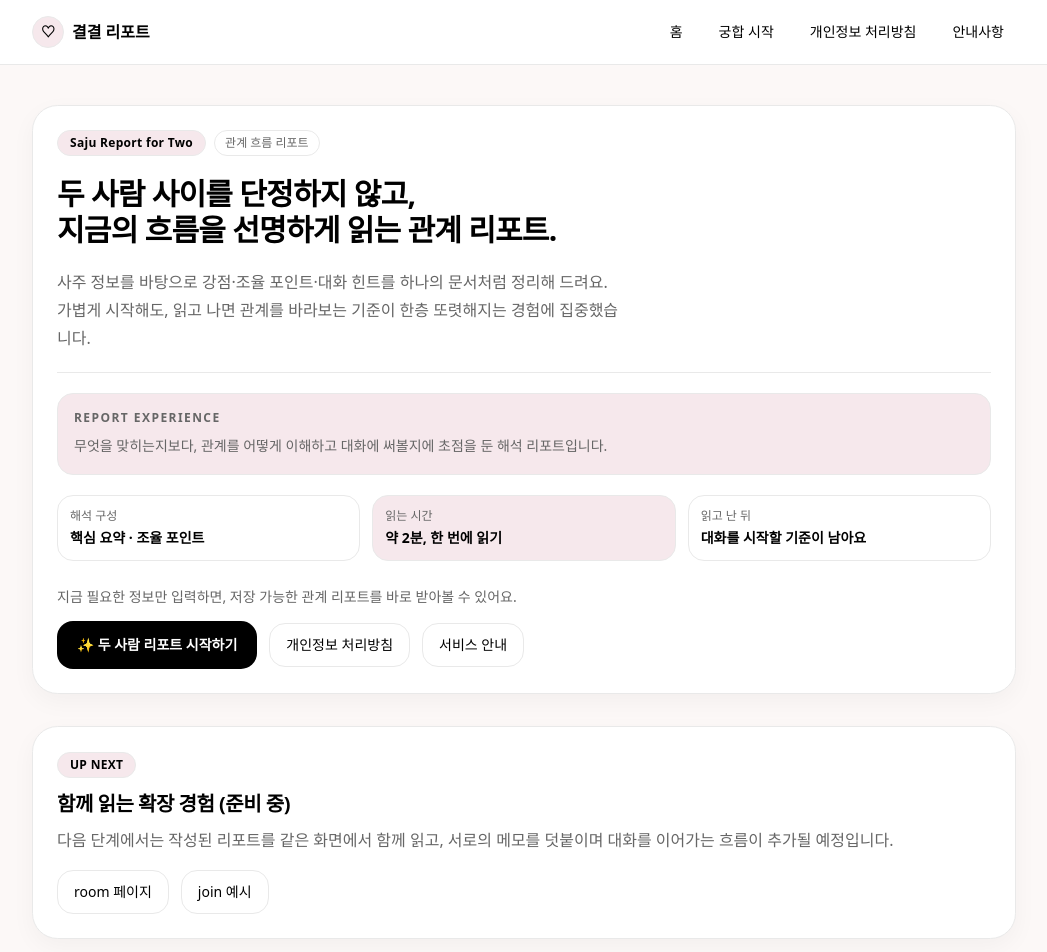
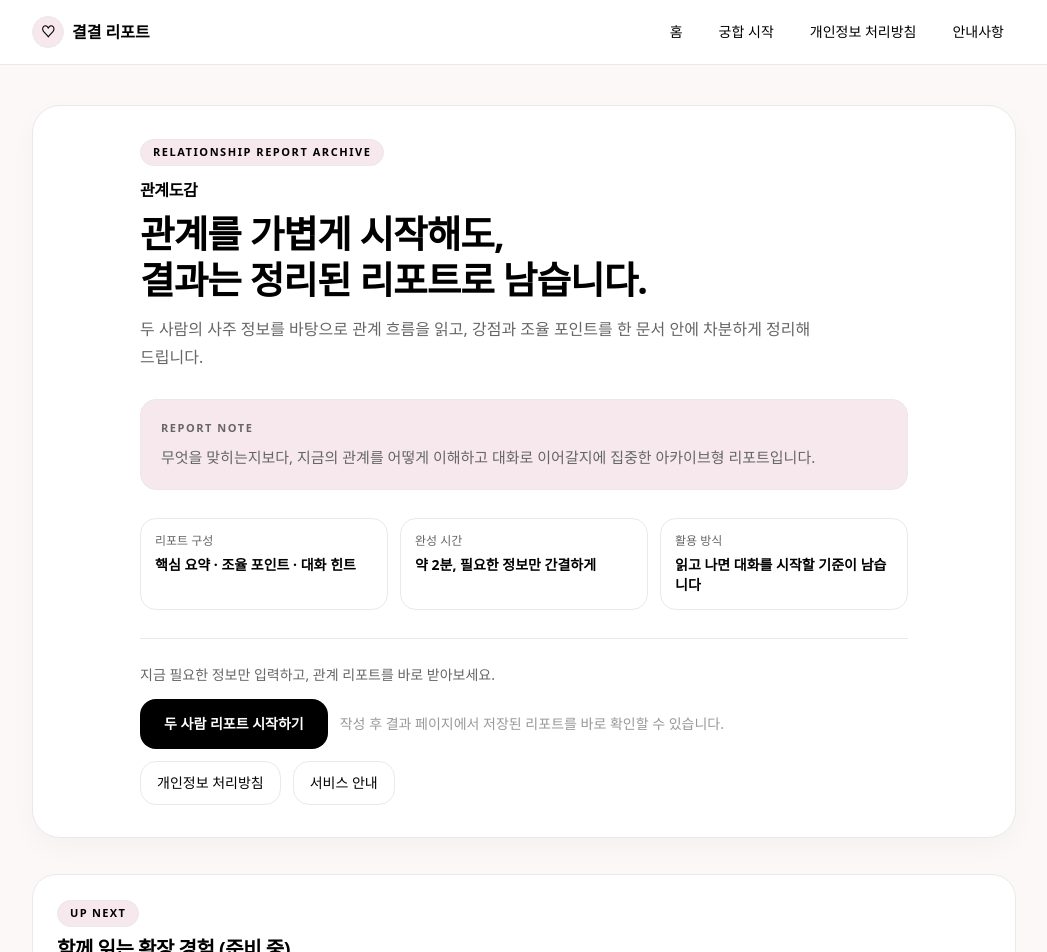
Before and after one commit to PLANB-John/product-saju-web-GPT, a Next.js app: page / in a window 1280 px wide. Shown: the top 952 px of the page, without its empty margins (116-1163 px from the left). Built offline with nearby package versions, Linux system fonts and the light colour scheme.

Commit message:
Refine home hero and CTA layout for premium brand tone

```diff
--- a/app/page.tsx
+++ b/app/page.tsx
@@ -1,60 +1,73 @@
 import Link from "next/link";
-import { PlaceholderCard } from "@/components/placeholder-card";
+
+const archivePoints = [
+  { label: "리포트 구성", value: "핵심 요약 · 조율 포인트 · 대화 힌트" },
+  { label: "완성 시간", value: "약 2분, 필요한 정보만 간결하게" },
+  { label: "활용 방식", value: "읽고 나면 대화를 시작할 기준이 남습니다" },
+];
+
+const upcomingTracks = ["함께 읽기 뷰", "메모 레이어", "대화 후속 기록"];
 
 export default function HomePage() {
   return (
-    <div className="section-gap">
-      <section className="surface-card relative overflow-hidden fade-up">
-        <div className="relative space-y-4 sm:space-y-5">
-          <div className="flex flex-wrap items-center gap-2">
-            <p className="badge-soft">Saju Report for Two</p>
-            <span className="badge-muted">관계 흐름 리포트</span>
+    <div className="space-y-6 sm:space-y-9">
+      <section className="rounded-[1.75rem] border border-[#E9E9E9] bg-white p-5 shadow-[0_10px_28px_rgba(0,0,0,0.03)] sm:p-8">
+        <div className="mx-auto max-w-3xl space-y-6 sm:space-y-7">
+          <div className="space-y-3">
+            <p className="inline-flex items-center rounded-full border border-[#E9E9E9] bg-[#F6E8EC] px-3 py-1 text-[11px] font-semibold uppercase tracking-[0.14em] text-black">
+              Relationship Report Archive
+            </p>
+            <div className="space-y-2">
+              <p className="text-sm font-semibold tracking-tight text-black sm:text-base">관계도감</p>
+              <h1 className="text-[1.7rem] font-semibold leading-[1.25] tracking-tight text-black sm:text-[2.35rem]">
+                관계를 가볍게 시작해도,
+                <br className="hidden sm:block" /> 결과는 정리된 리포트로 남습니다.
+              </h1>
+            </div>
+            <p className="max-w-2xl text-sm leading-6 text-[#666666] sm:text-base sm:leading-7">
+              두 사람의 사주 정보를 바탕으로 관계 흐름을 읽고, 강점과 조율 포인트를 한 문서 안에 차분하게 정리해
+              드립니다.
+            </p>
           </div>
 
-          <h1 className="title-xl max-w-3xl">
-            두 사람 사이를 단정하지 않고,
-            <br className="hidden sm:block" /> 지금의 흐름을 선명하게 읽는 관계 리포트.
-          </h1>
-          <p className="body-md max-w-xl text-pretty">
-            사주 정보를 바탕으로 강점·조율 포인트·대화 힌트를 하나의 문서처럼 정리해 드려요.
-            가볍게 시작해도, 읽고 나면 관계를 바라보는 기준이 한층 또렷해지는 경험에 집중했습니다.
-          </p>
-          <div className="accent-line" />
-
-          <div className="surface-muted">
-            <p className="text-xs font-semibold uppercase tracking-[0.12em] text-[#666666]">Report Experience</p>
-            <p className="mt-2 text-sm leading-6 text-[#666666]">
-              무엇을 맞히는지보다, 관계를 어떻게 이해하고 대화에 써볼지에 초점을 둔 해석 리포트입니다.
+          <div className="rounded-2xl border border-[#E9E9E9] bg-[#F6E8EC] p-4 sm:p-5">
+            <p className="text-[11px] font-semibold uppercase tracking-[0.14em] text-[#666666]">Report Note</p>
+            <p className="mt-2 text-sm leading-6 text-[#666666] sm:text-[15px]">
+              무엇을 맞히는지보다, 지금의 관계를 어떻게 이해하고 대화로 이어갈지에 집중한 아카이브형 리포트입니다.
             </p>
           </div>
 
           <div className="grid gap-2.5 sm:grid-cols-3 sm:gap-3">
-            <div className="rounded-2xl border border-[#E9E9E9] bg-white p-3">
-              <p className="text-xs text-[#666666]">해석 구성</p>
-              <p className="mt-1 text-sm font-semibold text-black">핵심 요약 · 조율 포인트</p>
+            {archivePoints.map((point) => (
+              <div key={point.label} className="rounded-2xl border border-[#E9E9E9] bg-white p-3.5">
+                <p className="text-xs font-medium text-[#666666]">{point.label}</p>
+                <p className="mt-1.5 text-sm font-semibold leading-5 text-black">{point.value}</p>
               </div>
-            <div className="rounded-2xl border border-[#E9E9E9] bg-[#F6E8EC] p-3">
-              <p className="text-xs text-[#666666]">읽는 시간</p>
-              <p className="mt-1 text-sm font-semibold text-black">약 2분, 한 번에 읽기</p>
-            </div>
-            <div className="rounded-2xl border border-[#E9E9E9] bg-white p-3">
-              <p className="text-xs text-[#666666]">읽고 난 뒤</p>
-              <p className="mt-1 text-sm font-semibold text-black">대화를 시작할 기준이 남아요</p>
-            </div>
+            ))}
           </div>
 
-          <div className="space-y-2.5 pt-1 sm:space-y-3">
-            <p className="text-sm leading-6 text-[#666666]">
-              지금 필요한 정보만 입력하면, 저장 가능한 관계 리포트를 바로 받아볼 수 있어요.
-            </p>
-            <div className="flex flex-col gap-2.5 sm:flex-row sm:flex-wrap sm:items-center sm:gap-3">
-              <Link href="/match" className="btn-primary w-full sm:w-auto">
-                ✨ 두 사람 리포트 시작하기
+          <div className="space-y-3 border-t border-[#E9E9E9] pt-5 sm:pt-6">
+            <p className="text-sm leading-6 text-[#666666]">지금 필요한 정보만 입력하고, 관계 리포트를 바로 받아보세요.</p>
+            <div className="flex flex-col gap-2.5 sm:flex-row sm:items-center sm:gap-3">
+              <Link
+                href="/match"
+                className="inline-flex min-h-[3.15rem] w-full items-center justify-center rounded-2xl bg-black px-6 py-3 text-sm font-semibold text-white no-underline transition-opacity hover:opacity-90 sm:w-auto"
+              >
+                두 사람 리포트 시작하기
               </Link>
-              <Link href="/policy/privacy" className="btn-secondary w-full sm:w-auto">
+              <p className="text-xs leading-5 text-[#999999] sm:text-sm">작성 후 결과 페이지에서 저장된 리포트를 바로 확인할 수 있습니다.</p>
+            </div>
+            <div className="flex flex-col gap-2.5 sm:flex-row sm:flex-wrap sm:gap-3">
+              <Link
+                href="/policy/privacy"
+                className="inline-flex min-h-[2.75rem] w-full items-center justify-center rounded-2xl border border-[#E9E9E9] bg-white px-4 py-2.5 text-sm font-medium text-black no-underline transition-colors hover:bg-[#F6E8EC] sm:w-auto"
+              >
                 개인정보 처리방침
               </Link>
-              <Link href="/policy/notice" className="btn-secondary w-full sm:w-auto">
+              <Link
+                href="/policy/notice"
+                className="inline-flex min-h-[2.75rem] w-full items-center justify-center rounded-2xl border border-[#E9E9E9] bg-white px-4 py-2.5 text-sm font-medium text-black no-underline transition-colors hover:bg-[#F6E8EC] sm:w-auto"
+              >
                 서비스 안내
               </Link>
             </div>
@@ -62,19 +75,42 @@ export default function HomePage() {
         </div>
       </section>
 
-      <PlaceholderCard
-        title="함께 읽는 확장 경험 (준비 중)"
-        description="다음 단계에서는 작성된 리포트를 같은 화면에서 함께 읽고, 서로의 메모를 덧붙이며 대화를 이어가는 흐름이 추가될 예정입니다."
+      <section className="rounded-[1.5rem] border border-[#E9E9E9] bg-white p-5 sm:p-6">
+        <div className="space-y-4">
+          <div className="space-y-2">
+            <p className="inline-flex items-center rounded-full border border-[#E9E9E9] bg-[#F6E8EC] px-3 py-1 text-[11px] font-semibold uppercase tracking-[0.12em] text-black">
+              Up Next
+            </p>
+            <h2 className="text-xl font-semibold tracking-tight text-black">함께 읽는 확장 경험 (준비 중)</h2>
+            <p className="max-w-3xl text-sm leading-6 text-[#666666]">
+              앞으로는 작성된 리포트를 같은 화면에서 함께 읽고, 메모를 덧붙이며 대화를 이어갈 수 있는 흐름으로 확장됩니다.
+            </p>
+          </div>
+
+          <div className="grid gap-2 sm:grid-cols-3">
+            {upcomingTracks.map((track) => (
+              <div key={track} className="rounded-xl border border-[#E9E9E9] bg-[#F6E8EC] px-3.5 py-3 text-sm font-medium text-black">
+                {track}
+              </div>
+            ))}
+          </div>
+
+          <div className="flex flex-col gap-2.5 pt-1 text-sm sm:flex-row sm:flex-wrap sm:gap-3">
+            <Link
+              href="/room"
+              className="inline-flex min-h-[2.75rem] w-full items-center justify-center rounded-2xl border border-[#E9E9E9] bg-white px-4 py-2.5 font-medium text-black no-underline transition-colors hover:bg-[#F6E8EC] sm:w-auto"
             >
-        <div className="flex flex-col gap-2.5 text-sm sm:flex-row sm:flex-wrap sm:gap-3">
-          <Link href="/room" className="btn-secondary w-full sm:w-auto">
               room 페이지
             </Link>
-          <Link href="/join/demo-room" className="btn-secondary w-full sm:w-auto">
+            <Link
+              href="/join/demo-room"
+              className="inline-flex min-h-[2.75rem] w-full items-center justify-center rounded-2xl border border-[#E9E9E9] bg-white px-4 py-2.5 font-medium text-black no-underline transition-colors hover:bg-[#F6E8EC] sm:w-auto"
+            >
               join 예시
             </Link>
           </div>
-      </PlaceholderCard>
+        </div>
+      </section>
     </div>
   );
 }
```
Lines whose indentation alone changed are shown as unchanged.
